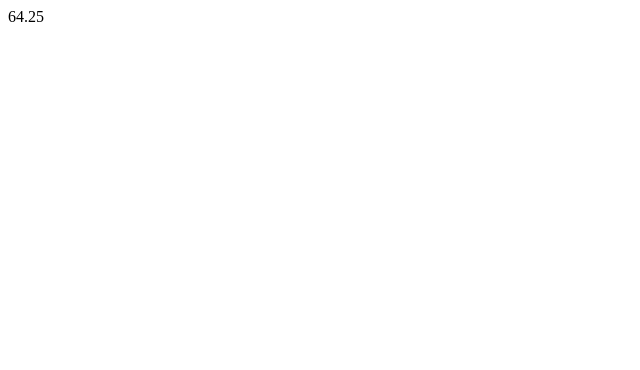
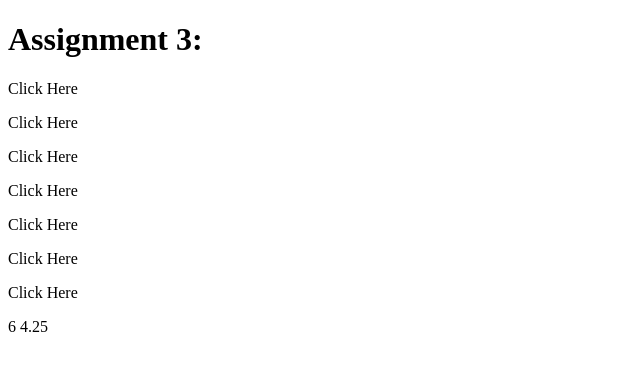
Before and after one commit to eatmjtweets/JavaScript-Projects, a plain HTML site: page Project3_math_operators/index.html in a window 1280 px wide. Shown: the whole page, without its empty margins (0-640 px from the left). Drawn offline with Linux system fonts and the light colour scheme.

Commit message:
Add files via upload

```diff
--- a/Project3_math_operators/JS/main.js
+++ b/Project3_math_operators/JS/main.js
@@ -1,37 +1,38 @@
 function addition_Function() {
-  var addition = 2 + 2;
-  document.getElementbyID("Math").innerHTML = "2 + 2 = " + addition;
+  var number =  2 + 2;
+  document.getElementById("Math1").innerHTML = "Sum of 2 + 2 is: " + number;
 }
 
 
 function subtraction_Function() {
-  var subtraction = 5 - 2;
-  document.getElementById("Math").innerHTML = "5 - 2 = " + subtraction;
+  var number = 5 - 2;
+  document.getElementById("Math2").innerHTML = "Difference of 5 - 2 is: " + number;
 }
 
+
 function multiplication() {
-  var simple_Math = 6 * 8;
-  document.getElementById("Math").innerHTML = "6 x 8 = " + simple_Math;
+  var number = 6 * 8;
+  document.getElementById("Math3").innerHTML = "6 x 8 = " + number;
 }
 
 function division() {
-  var simple_Math = 48/6;
-  document.getElementById("Math").innerHTML = "48 / 6 = " + simple_Math;
+  var number = 48/6;
+  document.getElementById("Math4").innerHTML = "48 / 6 = " + number;
 }
 
 function more_Math() {
-  var simple_Math = (1 + 2) * 10 / 2 -5;
-  document.getElementById("Math").innerHTML = "1 plus 2, multiplied by 10, divided in half and then subtracted by 5 equals " + simple_Math;
+  var number = (1 + 2) * 10 / 2 -5;
+  document.getElementById("Math5").innerHTML = "1 plus 2, multiplied by 10, divided in half and then subtracted by 5 equals " + number;
 }
 
 function modulus_Operator() {
-  var simple_Math = 25 % 6;
-  document.getElementById("Math").innerHTML = "When you divide 25 by 6 you have a remainder of: " + simple_Math;
+  var number = 25 % 6;
+  document.getElementById("Math6").innerHTML = "When you divide 25 by 6 you have a remainder of: " + number;
 }
 
 function negation_Operator() {
-  var x = 10;
-  document.getElementById("Math").innerHTML = -x;
+  var number = 10;
+  document.getElementById("Math7").innerHTML = -number;
 }
 
 
@@ -40,7 +41,7 @@ function negation_Operator() {
 
 var X = 5;
 X++;
-document.write(X);
+document.write(X + " ");
 
 
 
--- a/Project3_math_operators/index.html
+++ b/Project3_math_operators/index.html
@@ -2,13 +2,20 @@
 <html lang="en">
   <head>
     <meta charset="utf-8">
-    <script src="JS/main.js"></script>
+
   </head>
 
   <body>
-  <p id="Math"></p>
+  <h1>Assignment 3:</h1>
 
+  <p id="Math1" onclick="addition_Function()">Click Here</p>
+  <p id="Math2" onclick="subtraction_Function()">Click Here</p>
+  <p id="Math3" onclick="multiplication()">Click Here</p>
+  <p id="Math4" onclick="division()">Click Here</p>
+  <p id="Math5" onclick="more_Math()">Click Here</p>
+  <p id="Math6" onclick="modulus_Operator()">Click Here</p>
+  <p id="Math7" onclick="negation_Operator()">Click Here</p>
+  </body>
 
-
-  </body>
+  <script src="JS/main.js"></script>
 </html>
```
